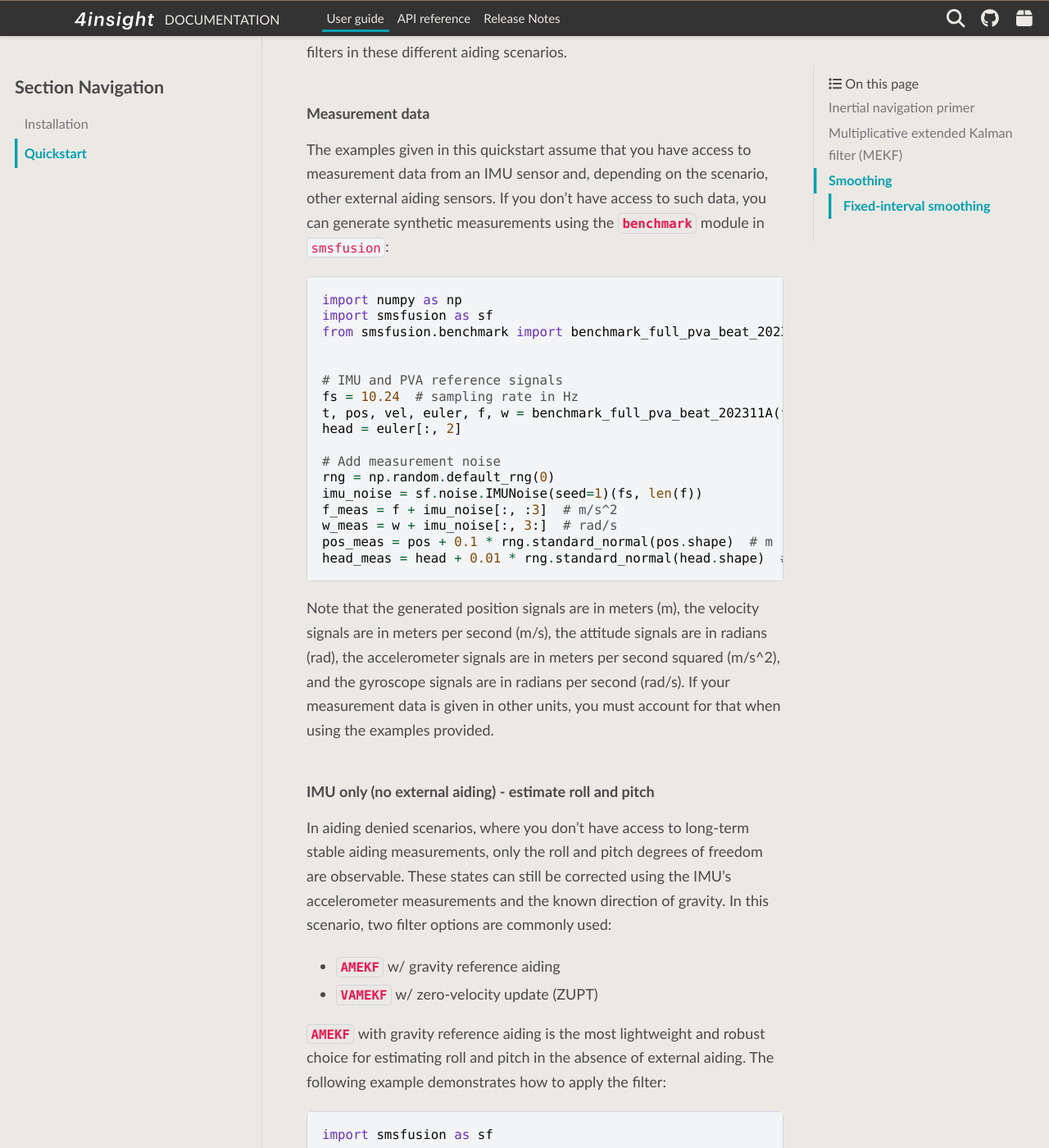
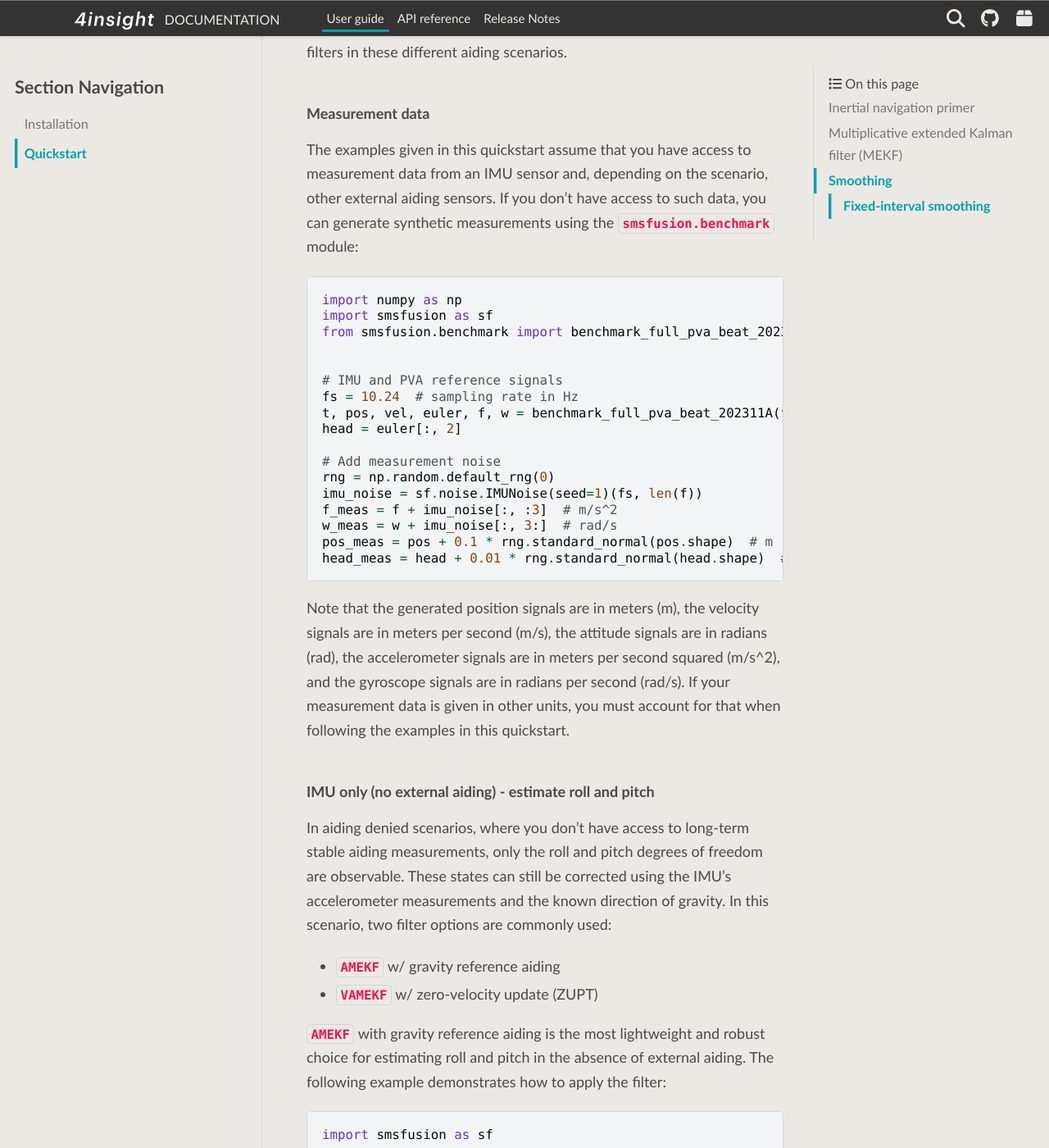
Before and after one commit to 4Subsea/smsfusion-python, a Sphinx documentation site: the page built from docs/user_guide/quickstart.rst, in a window 1280 px wide and 1400 px high, scrolled down 2065 px. Shown: the whole window at 82% size. Built offline with Sphinx 7.4.7 and the PyData theme 0.15.4, drawn with Linux system fonts in a browser that asks for light colours.

Commit message:
small fix

```diff
--- a/docs/user_guide/quickstart.rst
+++ b/docs/user_guide/quickstart.rst
@@ -105,7 +105,7 @@
 are in meters per second (m/s), the attitude signals are in radians (rad), the
 accelerometer signals are in meters per second squared (m/s^2), and the gyroscope
 signals are in radians per second (rad/s). If your measurement data is given in
-other units, you must account for that when using the examples provided.
+other units, you must account for that when following the examples in this quickstart.
 
 IMU only (no external aiding) - estimate roll and pitch
 .......................................................
```
Also changed, not shown: other parts of docs/user_guide/quickstart.rst (+1 -1 lines).
